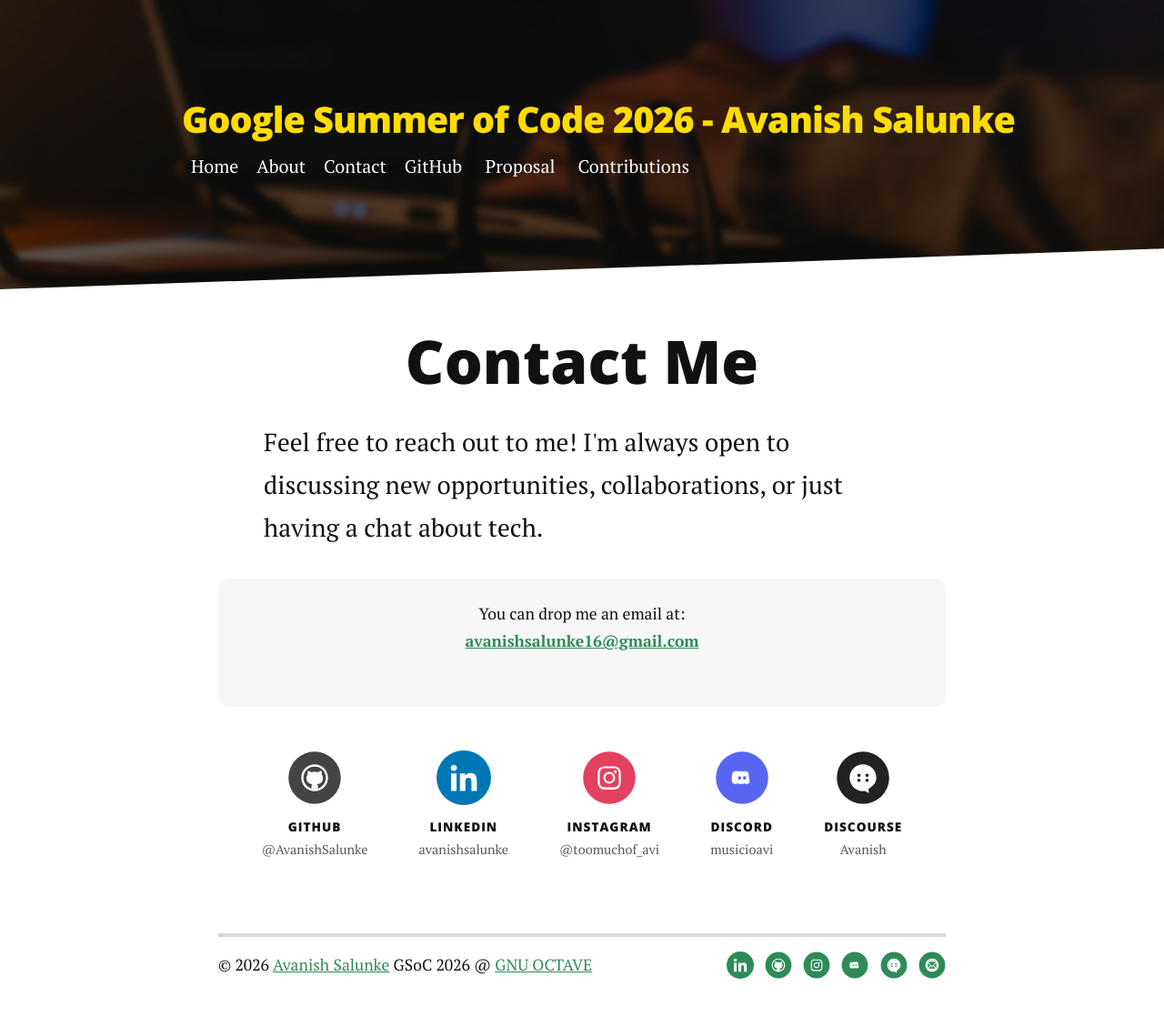
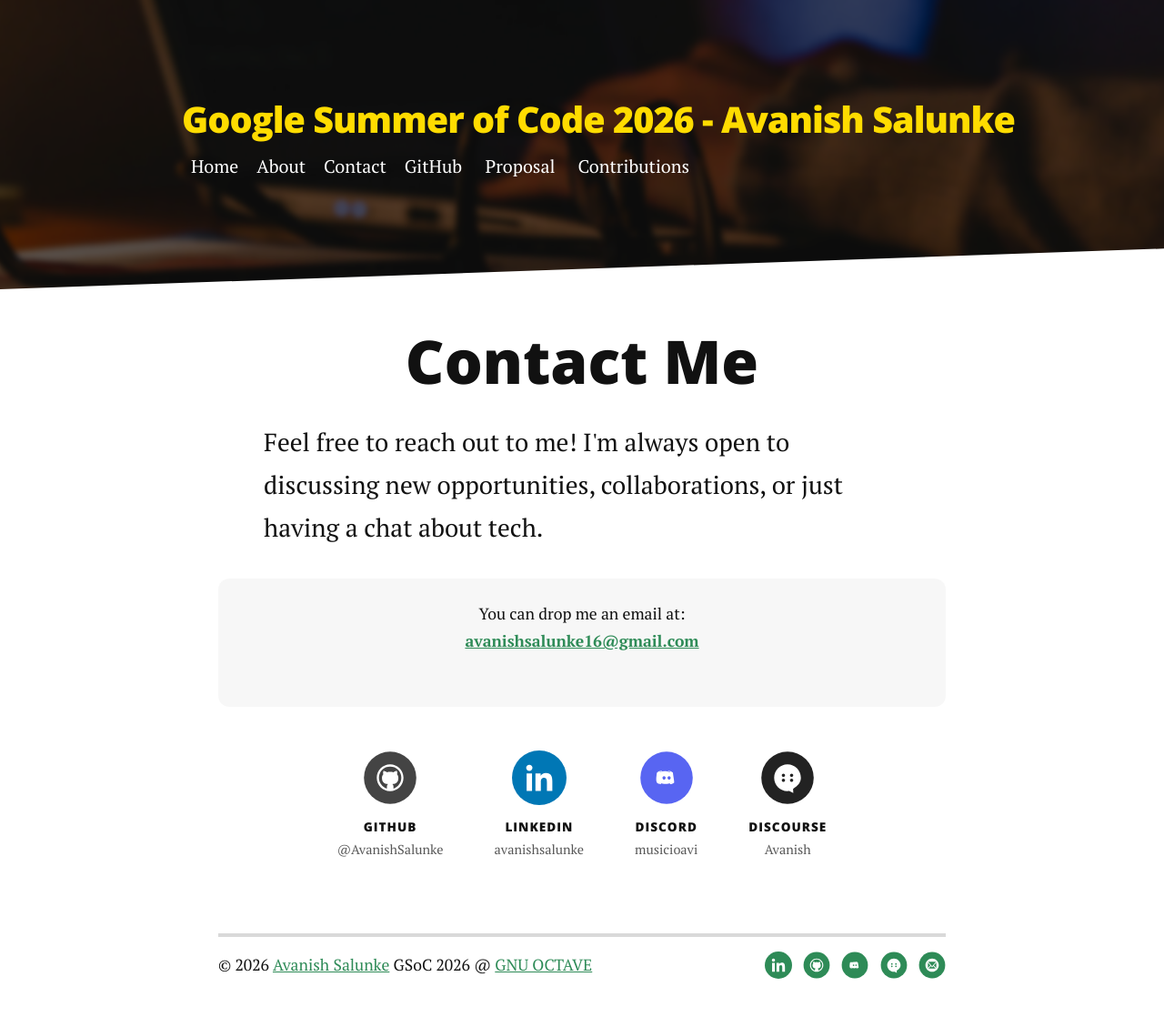
Before and after one commit to AvanishSalunke/AvanishSalunke-gsoc-2026, a Jekyll site: the page built from contact.md, in a window 1280 px wide. Shown: the whole page at 91% size. Built offline with Jekyll 4.4.1, drawn with Linux system fonts in a browser that asks for light colours; nearby versions of some CDN libraries.

Commit message:
removed descrip and instagram

```diff
--- a/_config.yml
+++ b/_config.yml
@@ -1,5 +1,5 @@
 title: Google Summer of Code 2026 - Avanish Salunke
-description: Google Summer of Code 2026 Blog for Avanish Salunke
+description: ""
 
 url: https://AvanishSalunke.github.io
 # Only necessary when hosting your site in a sub-directory. Project sites hosted on GitHub Pages are the common use-case of this variable.
@@ -32,7 +32,7 @@ social:
     facebook:
     email: avanishsalunke16@gmail.com
     linkedin: avanishsalunke
-    instagram: toomuchof_avi
+    instagram:
     discord: musicioavi
     discourse: avanish/summary
 
```
